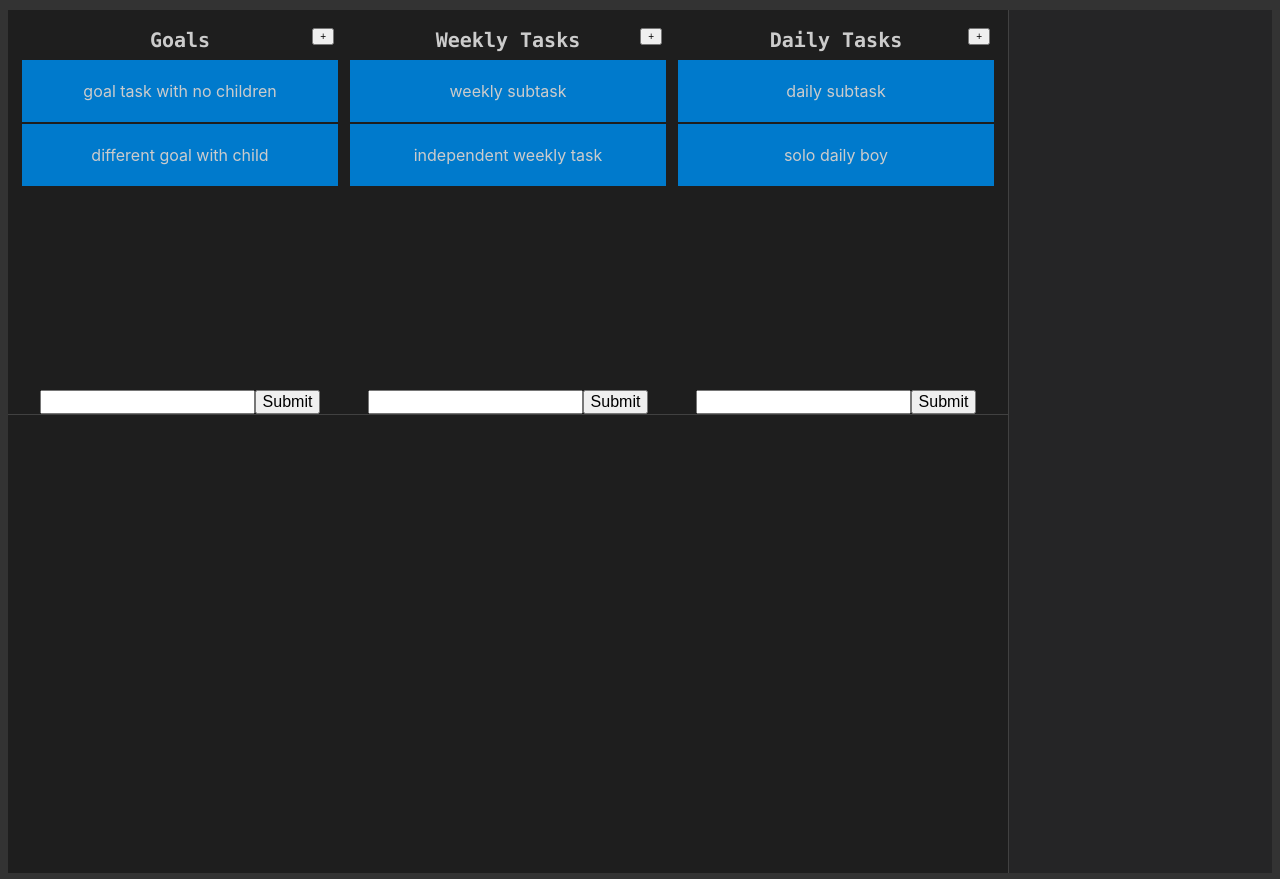
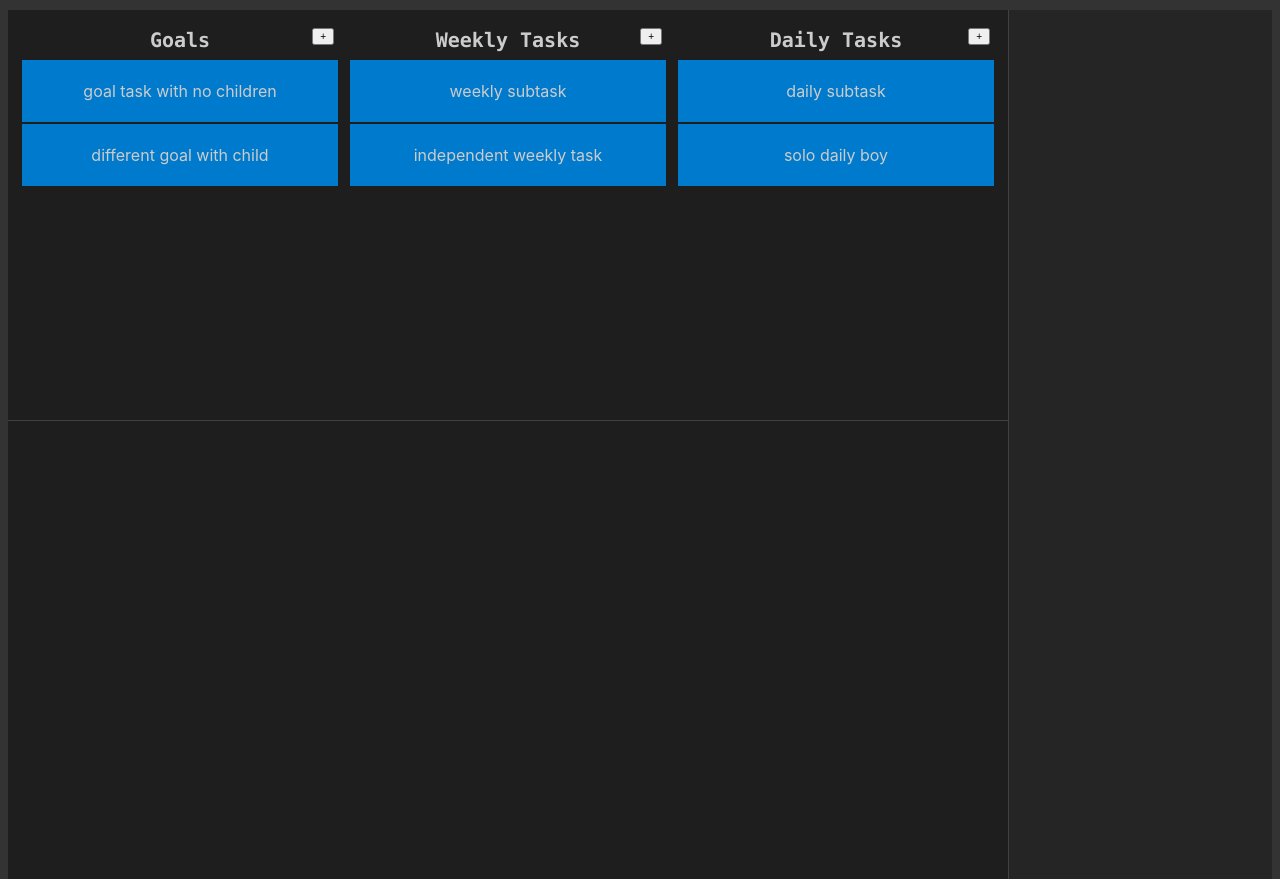
Before and after one commit to AlexJohnKennedy/TrackYourTodos, a React (Create React App) app: page / in a window 1280 px wide. Built offline with nearby package versions, Linux system fonts and the light colour scheme.

Commit message:
form overlay stuff seems to be working now

```diff
--- a/src/css/ActiveTaskSection.css
+++ b/src/css/ActiveTaskSection.css
@@ -12,7 +12,8 @@
 .board {
     margin-left: 0rem;
     margin-right: 0rem;
-    padding: 0.6rem;
+    --board-padding: 0.6rem;
+    padding: var(--board-padding);
     padding-bottom: 0rem;   /* tasks have a margin on the bottom, which will form this spacing instead */
     background-color: rgb(0,0,0,0);
     border-radius: var(--border-radius);
@@ -23,9 +24,10 @@
     display: inline-flex;
     flex-direction: column;
     justify-content: flex-start;
+
+    position: relative;
 }
 .ActiveTaskSection .board {
-    box-sizing: border-box;
     /* Do a calculation to ensure that there is always exactly '--board-spacing-amount' space between each board */
     /* flex-basis sets the size of each item in a flex container, i.e. the boards. (in the flex direction, i.e., the width) */
     --num-boards: 3;
@@ -40,20 +42,19 @@
     flex-grow: 1;       /* Make the task list always fill the Board. The title grow should be zero, to insist it stays default size */
     overflow: auto;     /* Make individual tasklists scrollable if too many tasks are added */
 }
+.board h2 {
+    margin-top: 0.8rem;
+    margin-bottom: 0.8rem;
+}
 
 .task-list-container::-webkit-scrollbar {
     width: 0rem;        /* MAKE THE SCROLLBAR INVISIBLE LIKE A SEXY MOFO */
-}
-.board-title-container h2 {
-    margin-top: 0.8rem;
-    margin-bottom: 0.8rem;
 }
 .board-title-container button {
     position: absolute;
     right: 0.4rem;
     top: 0.8rem;
 }
-
 
 .task {
     background-color: var(--blue-icon);
--- a/src/css/App.css
+++ b/src/css/App.css
@@ -2,6 +2,7 @@
 @import "./GridLayout.css";
 @import "./BacklogSection.css";
 @import "./TaskStatisticsSection.css";
+@import "./CreationForm.css";
 
 /* Define some global variables to define VSCode colour scheme colours! */
 :root {
@@ -22,6 +23,10 @@
 
   font-size: 62.5%;   /* Converts 10px == 1rem */
   --font-size-ratio: 1000px;   /* used for media query calculations */
+}
+
+html .hidden {
+  display: none;
 }
 
 * {
--- /dev/null
+++ b/src/css/CreationForm.css
@@ -0,0 +1,19 @@
+.creation-form {
+    display: inline-flex;
+    flex-direction: column;
+    position: absolute;
+
+    box-sizing: border-box;
+    width: calc(100% - 1.2rem);
+    height: calc(100% - 0.6rem);
+
+    background-color: var(--editor-background-colour);
+}
+
+.creation-form h2 {
+    flex-grow: 0;
+}
+.creation-form form {
+    flex-grow: 1;
+    padding-top: 1.6rem;
+}
--- a/src/reactComponents/Board.js
+++ b/src/reactComponents/Board.js
@@ -2,7 +2,6 @@ import React, { Component } from 'react';
 import { Task } from './Task';
 import { NewTaskButton } from './NewTaskButton.js';
 import { CreationForm } from './CreationForm.js';
-import { brotliCompress } from 'zlib';
 
 // the 'Board' component generically represents an active task list.
 // E.g., each of the three main 'lists' are Board components!
@@ -49,8 +48,9 @@ export class Board extends Component {
                 <CreationForm
                     creationFunction={this.props.creationFunction}
                     textPrompt={this.props.formText}
-                    showing={this.state.showingForm}
+                    showingForm={this.state.showingForm}
                     submitAction={this.toggleFormOff}
+                    formText={this.props.formText}
                 />
             </div>
         );
--- a/src/reactComponents/CreationForm.js
+++ b/src/reactComponents/CreationForm.js
@@ -21,7 +21,7 @@ export class CreationForm extends Component {
         this.setState({value: event.target.value});
     }
     handleSubmit(event) {
-        let nameText = this.state.value;
+        let nameText = this.state.value.trim();
 
         if (nameText.length > 0) {
             // All we need to do at the moment, is pass in the name field into the creation function we have been given!
@@ -40,12 +40,14 @@ export class CreationForm extends Component {
 
     // This component is simply a form wrapped by a background div.
     render() {
+        // If we are being told we are NOT showing, then make sure to additionally add the 'hidden' classname. CSS will
+        // then not render us.
+        let classstring = "creation-form" + (this.props.showingForm ? "" : " hidden");
+
         return (
-            // If we are being told we are NOT showing, then make sure to additionally add the 'hidden' classname. CSS will
-            // then not render us.
-            <div className={"creation-form " + (this.props.showingForm ? "" : "hidden")}>
+            <div className={classstring}>
+                <h2> {this.props.formText} </h2>
                 <form onSubmit={this.handleSubmit}>
-                    <h2> {this.props.formText} </h2>
                     <input type="text" value={this.state.value} onChange={this.handleChange}/>
                     <input type="submit" value="Submit"/>
                 </form>
```
